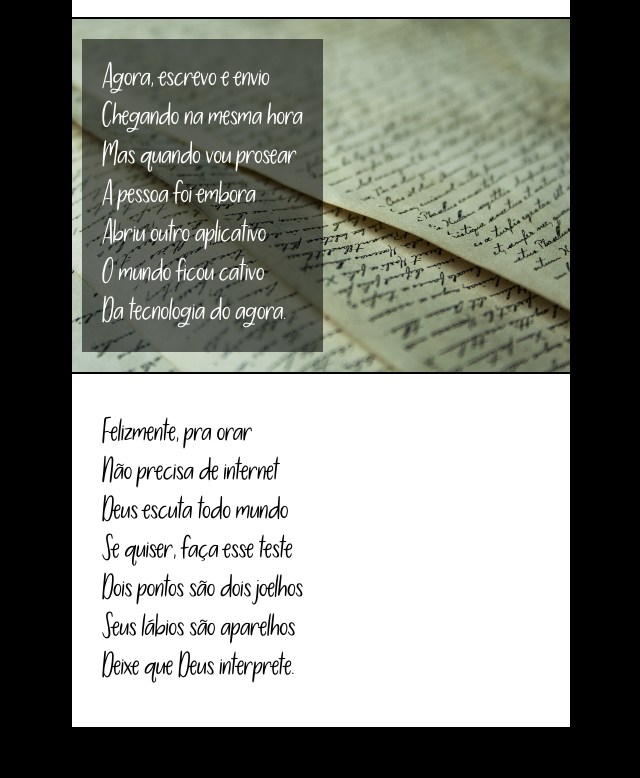
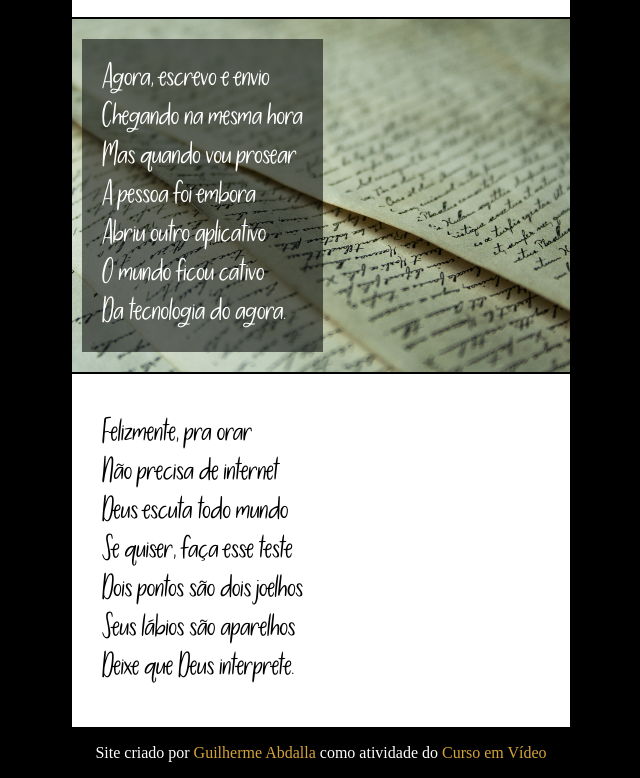
Before and after one commit to GuilhermeAbdalla/Desafio_Html_Css_Cordel, a plain HTML site: page index.html in a window 1280 px wide. Shown: the part 1880-2658 px from the top of the page, without its empty margins (319-959 px from the left). Before the commit the page ends 2608 px from the top, so only its background shows below. Drawn offline with Linux system fonts and the light colour scheme.

Commit message:
added footer

```diff
--- a/index.html
+++ b/index.html
@@ -89,6 +89,20 @@
             }
         }
 
+        footer{
+            text-align: center;
+            font-size: 1em;
+            p {
+                padding: 1em;
+                color: white;
+                a{
+                    text-decoration: none;
+                    color: rgb(212, 163, 57);
+                    &:hover{text-decoration: underline;}
+                }
+            }
+        }
+
     </style>
 </head>
 <body>
@@ -147,5 +161,8 @@
             Seus lábios são aparelhos<br/>
             Deixe que Deus interprete.</p></div>
     </main>
+    <footer>
+        <p>Site criado por <a href="https://github.com/GuilhermeAbdalla">Guilherme Abdalla</a> como atividade do <a href="https://www.cursoemvideo.com/">Curso em Vídeo</a></p>
+    </footer>
 </body>
 </html>
```
